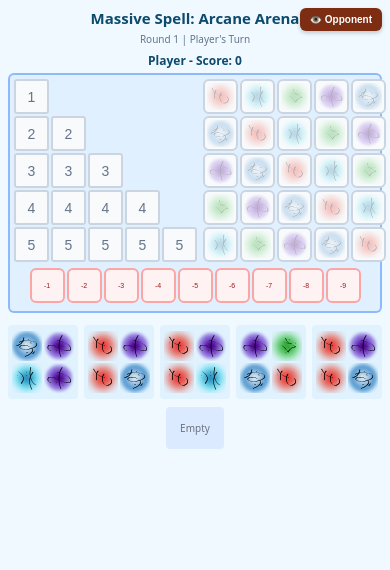
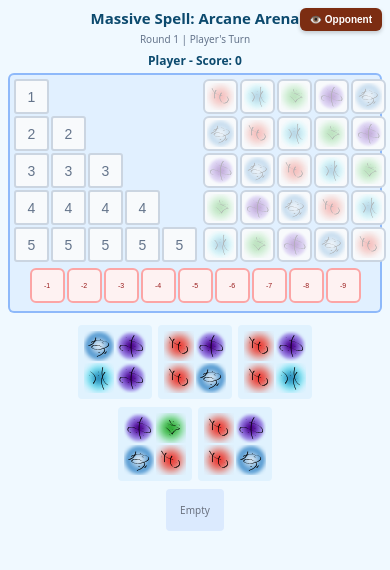
Before and after one commit to vlad92z/necromancer-web, a React (Vite) app: page / in a window 390 px wide. Shown: the top 570 px of the page. Built offline with nearby package versions, Linux system fonts and the light colour scheme.

Commit message:
Update factory layout for mobile responsiveness
Factories now display in two rows (3+2) on mobile devices for improved usability, while remaining in a single row on desktop. This enhances the user experience by optimizing the layout for different screen sizes.

```diff
--- a/src/features/gameplay/components/FactoriesAndCenter.tsx
+++ b/src/features/gameplay/components/FactoriesAndCenter.tsx
@@ -42,8 +42,35 @@ export function FactoriesAndCenter({
   return (
     <div style={{ marginBottom: isMobile ? '16px' : '32px' }}>
 
-      {/* All 5 Factories in a Row */}
-      <div style={{ display: 'flex', justifyContent: 'center', alignItems: 'center', gap: isMobile ? '6px' : '24px', marginBottom: isMobile ? '8px' : '24px' }}>
+      {/* Factories - 2 rows on mobile (3+2), single row on desktop */}
+      {isMobile ? (
+        <div style={{ marginBottom: '8px' }}>
+          {/* First row: 3 factories */}
+          <div style={{ display: 'flex', justifyContent: 'center', alignItems: 'center', gap: '6px', marginBottom: '8px' }}>
+            {factories.slice(0, 3).map((factory) => (
+              <Factory
+                key={factory.id}
+                factory={factory}
+                onDraftRune={onDraftRune}
+                disabled={!isDraftPhase || hasSelectedRunes || isAITurn}
+              />
+            ))}
+          </div>
+          {/* Second row: 2 factories */}
+          <div style={{ display: 'flex', justifyContent: 'center', alignItems: 'center', gap: '6px', marginBottom: '8px' }}>
+            {factories.slice(3, 5).map((factory) => (
+              <Factory
+                key={factory.id}
+                factory={factory}
+                onDraftRune={onDraftRune}
+                disabled={!isDraftPhase || hasSelectedRunes || isAITurn}
+              />
+            ))}
+          </div>
+        </div>
+      ) : (
+        /* Desktop: All 5 Factories in a Row */
+        <div style={{ display: 'flex', justifyContent: 'center', alignItems: 'center', gap: '24px', marginBottom: '24px' }}>
           {factories.map((factory) => (
             <Factory
               key={factory.id}
@@ -53,6 +80,7 @@ export function FactoriesAndCenter({
             />
           ))}
         </div>
+      )}
 
       {/* Center Pool - Single Row */}
       <div style={{ display: 'flex', justifyContent: 'center' }}>
```
Lines whose indentation alone changed are shown as unchanged.
